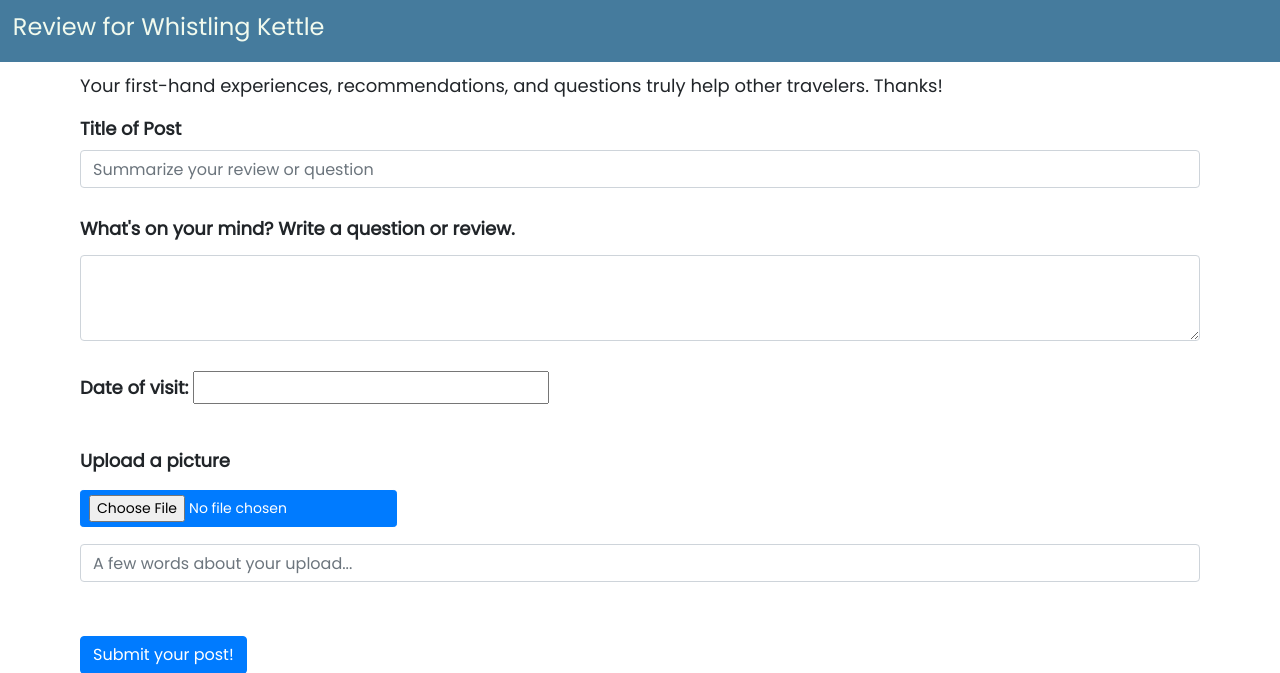
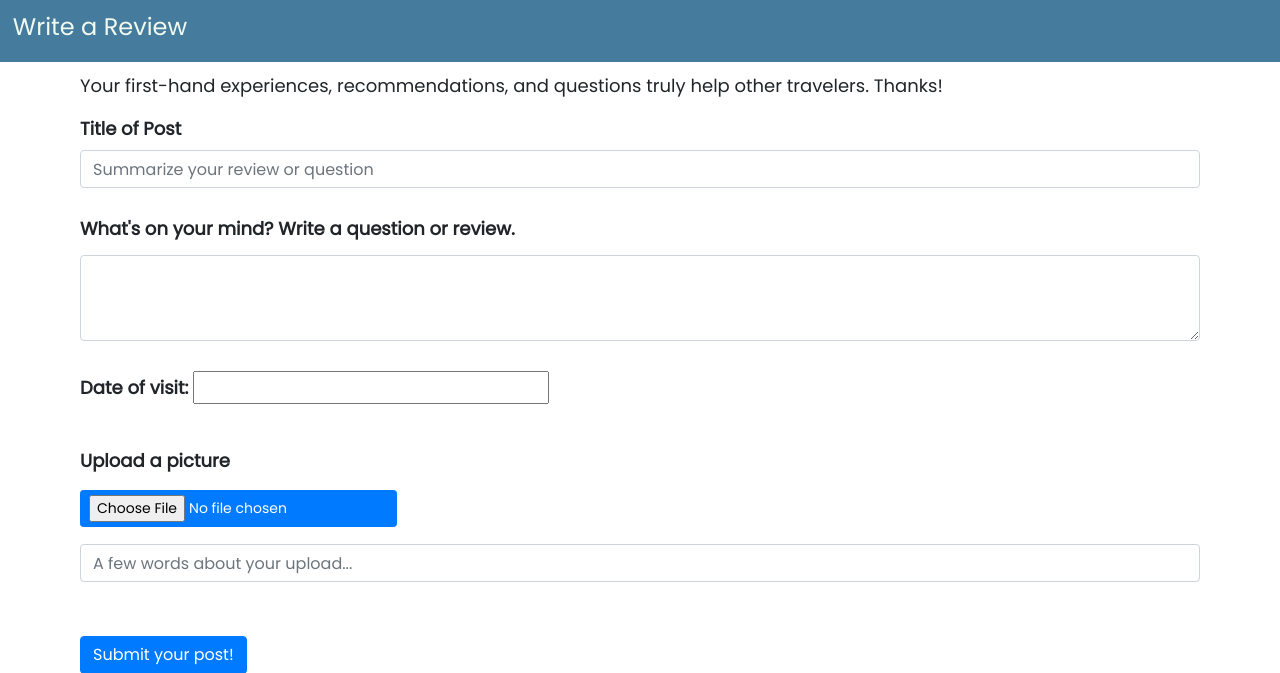
Before and after one commit to ExploreTroy-WebSys/ExploreTroy, a PHP site: page /addpostcurrent.php in a window 1280 px wide. Shown: the part 76-749 px from the top of the page. Run offline with PHP 8.4, Linux system fonts and the light colour scheme; some libraries are stand-ins or nearby versions.

Commit message:
Update addpostcurrent.php

```diff
--- a/addpostcurrent.php
+++ b/addpostcurrent.php
@@ -20,7 +20,7 @@
 
   <main class="post-page">
     <div class="post-header">
-      <h2 class="post-header-text">Review for Whistling Kettle</h2>
+      <h2 class="post-header-text">Write a Review</h2>
     </div>
     <section class="container">
       <form>
```
